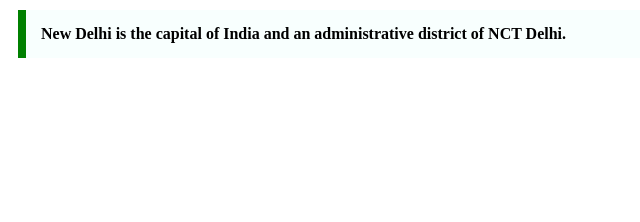
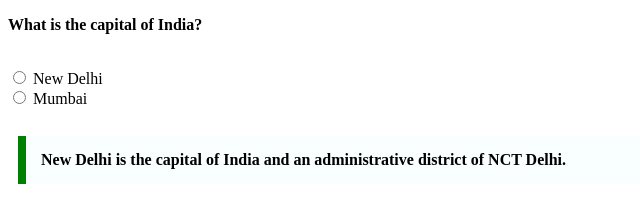
Before and after one commit to acciojob/trivia-mohdhanif1234, a website: page main.html in a window 1280 px wide. Shown: the whole page, without its empty margins (0-640 px from the left). Drawn offline with Linux system fonts and the light colour scheme.

Commit message:
Assignment completed

```diff
--- a/main.html
+++ b/main.html
@@ -8,6 +8,15 @@
 
 <body>
 	<!-- the entire body must be written by student -->
+	<strong><p>What is the capital of India?</p></strong>
+	<br>
+	<input type="radio">
+	<label for="">New Delhi</label>
+	<br>
+	<input type="radio">
+	<label for="">Mumbai</label>
+	<br>
+	<br>
 	<blockquote class="quote" cite=" https://en.wikipedia.org/wiki/New_Delhi">New Delhi is the capital of India and an administrative district of NCT Delhi.</blockquote>
     <script type="text/javascript" src="./script.js">
 </script>
```
